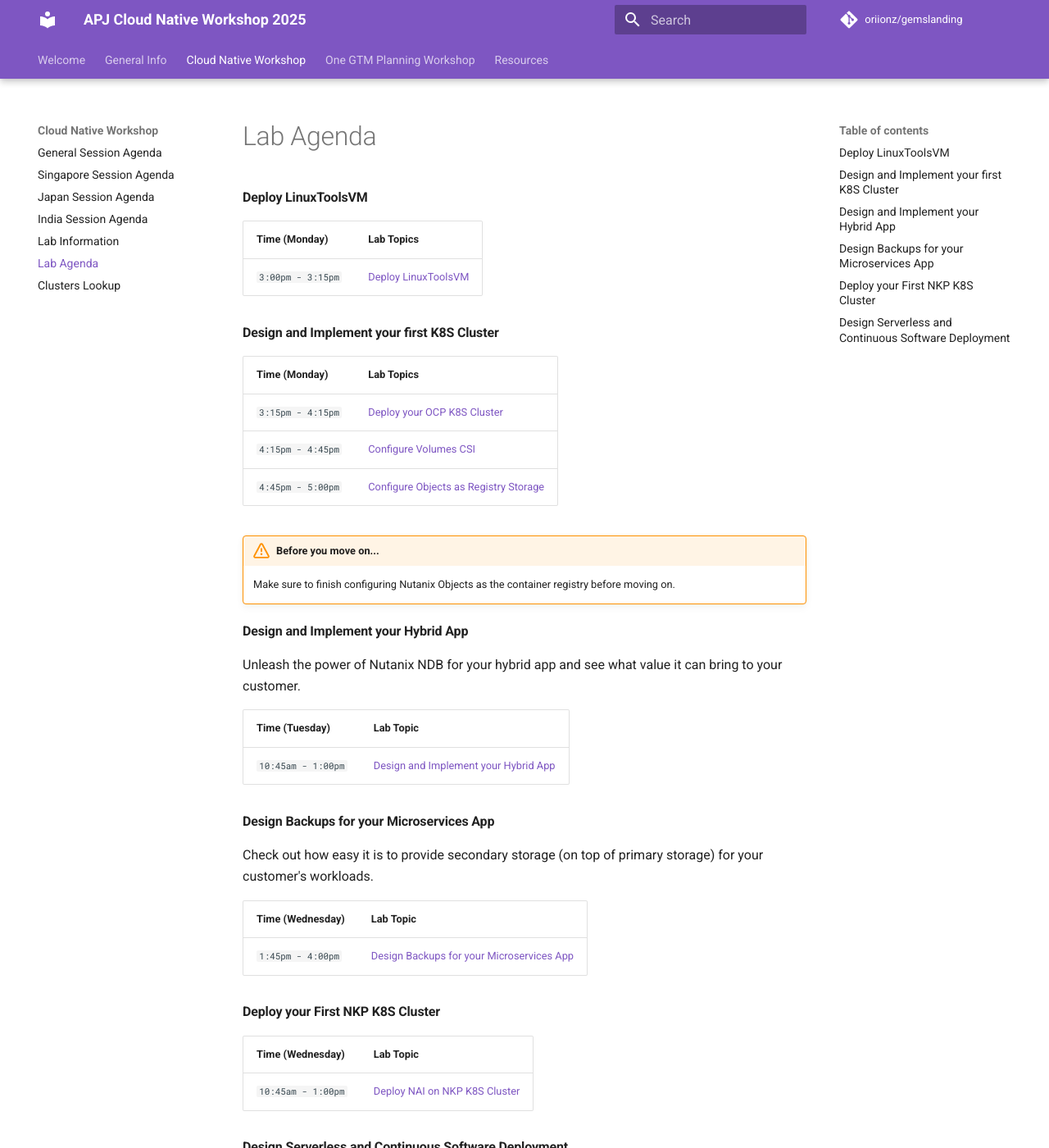
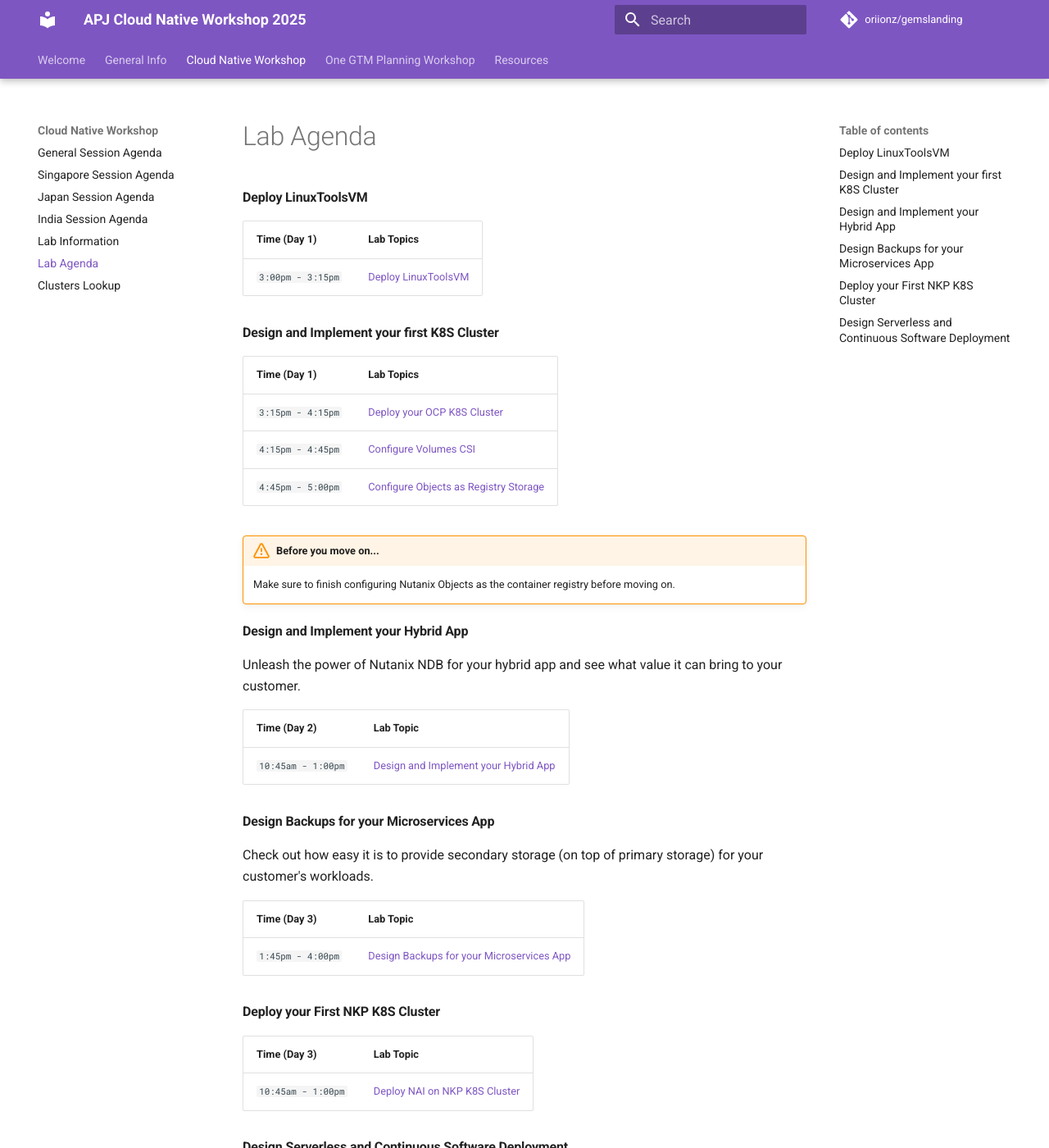
Before and after one commit to oriionz/gemslanding, an MkDocs documentation site: the page built from docs/daily_agenda/labs_agenda.md, in a window 1280 px wide and 1400 px high. Shown: the whole window at 82% size. Built offline with MkDocs 1.6.1 and Material for MkDocs 9.7.7, drawn with Linux system fonts in a browser that asks for light colours; comment, search, counter and statistics services are not loaded; some of the changed text lies outside the part shown.

Commit message:
update: lab agenda for India

```diff
--- a/docs/daily_agenda/labs_agenda.md
+++ b/docs/daily_agenda/labs_agenda.md
@@ -1,12 +1,12 @@
 #### Deploy LinuxToolsVM
 
-| Time (Monday)| Lab Topics  |
+| Time (Day 1)| Lab Topics  |
 |-------------------------|----------|
 | `3:00pm - 3:15pm `   | <a href="https://ocp.howntnx.win/toolsvms/linux_tools_vm" target="_blank">Deploy LinuxToolsVM</a>          |     |
 
 #### Design and Implement your first K8S Cluster
 
-| Time (Monday)| Lab Topics  |
+| Time (Day 1)| Lab Topics  |
 |-------------------------|----------|
 | `3:15pm - 4:15pm `   | <a href="https://ocp.howntnx.win/ocp_ipi_install/ocp_ipi_intro" target="_blank">Deploy your OCP K8S Cluster</a>          |
 | `4:15pm - 4:45pm `  | <a href="https://ocp.howntnx.win/ocp_ntnx_hci/ocp_csi" target="_blank">Configure Volumes CSI</a>          |
@@ -20,7 +20,7 @@
 
 Unleash the power of Nutanix NDB for your hybrid app and see what value it can bring to your customer.
 
-| Time (Tuesday) | Lab Topic  |
+| Time (Day 2) | Lab Topic  |
 |-------------------------|----------|
 | `10:45am - 1:00pm` | <a href="https://ocp.howntnx.win/ocp_ndb/" target="_blank">Design and Implement your Hybrid App</a>|
 
@@ -29,13 +29,13 @@
 
 Check out how easy it is to provide secondary storage (on top of primary storage) for your customer's workloads.
 
-| Time (Wednesday) | Lab Topic |
+| Time (Day 3) | Lab Topic |
 |-------------------------|----------|
 |` 1:45pm - 4:00pm `  |<a href="https://ocp.howntnx.win/optional_labs/objects_prep" target="_blank">Design Backups for your Microservices App</a> |
 
 #### Deploy your First NKP K8S Cluster
 
-| Time (Wednesday) | Lab Topic |
+| Time (Day 3) | Lab Topic |
 |-------------------------|----------|
 | `10:45am - 1:00pm` | <a href="https://nai.howntnx.win/iep/" target="_blank">Deploy NAI on NKP K8S Cluster</a>|
 
@@ -46,6 +46,6 @@
 !!! warning
     This lab is optional and must be done on a OCP cluster.
 
-| Time (Wednesday) | Lab Topic|
+| Time (Day 3) | Lab Topic|
 |-------------------------|----------|
 |`3:45pm - 5:00pm`  |<a href="https://ocp.howntnx.win/ocp_serverless/" target="_blank">Design Serverless and Continuous Software Deployment</a> |
```
